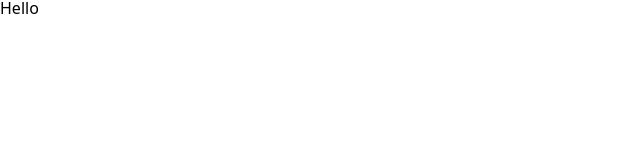
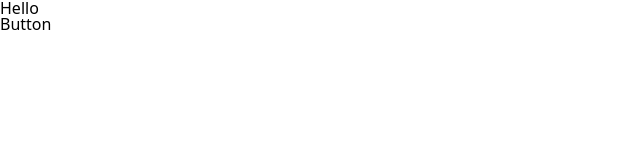
Before and after one commit to Redchlorophyll/personal-web, a Next.js app in the folder front-end/: page /linky in a window 1280 px wide. Shown: the top 160 px of the page, without its empty margins (0-640 px from the left). Built offline with nearby package versions, Linux system fonts and the light colour scheme.

Commit message:
feat: add eslint

```diff
--- /dev/null
+++ b/front-end/components/common/Button.tsx
@@ -0,0 +1,7 @@
+import React from 'react'
+
+export default function Button() {
+  return (
+    <div>Button</div>
+  )
+}
--- a/front-end/package.json
+++ b/front-end/package.json
@@ -3,6 +3,7 @@
   "scripts": {
     "dev": "next dev",
     "build": "next build",
+    "lint": "next lint",
     "start": "next start"
   },
   "dependencies": {
@@ -14,6 +15,7 @@
     "@types/node": "^18.0.6",
     "@types/react": "^18.0.15",
     "autoprefixer": "^10.4.7",
+    "eslint-config-next": "12.2.5",
     "postcss": "^8.4.14",
     "tailwindcss": "^3.1.6",
     "typescript": "^4.7.4"
--- a/front-end/pages/linky.tsx
+++ b/front-end/pages/linky.tsx
@@ -1,7 +1,10 @@
+import Button from '@/components/common/Button';
+
 export default function Linky() {
     return (
         <div>
-            <h1>Hello</h1>
+            <h1 className="card">Hello</h1>
+            <Button />
         </div>
     );
 }
```
Also changed, not shown: front-end/pages/index.js (+3 -4 lines), front-end/tsconfig.json (+8 -0 lines), front-end/.eslintrc.json (added), 1 other file (tests, documents, lock files or other folders).
